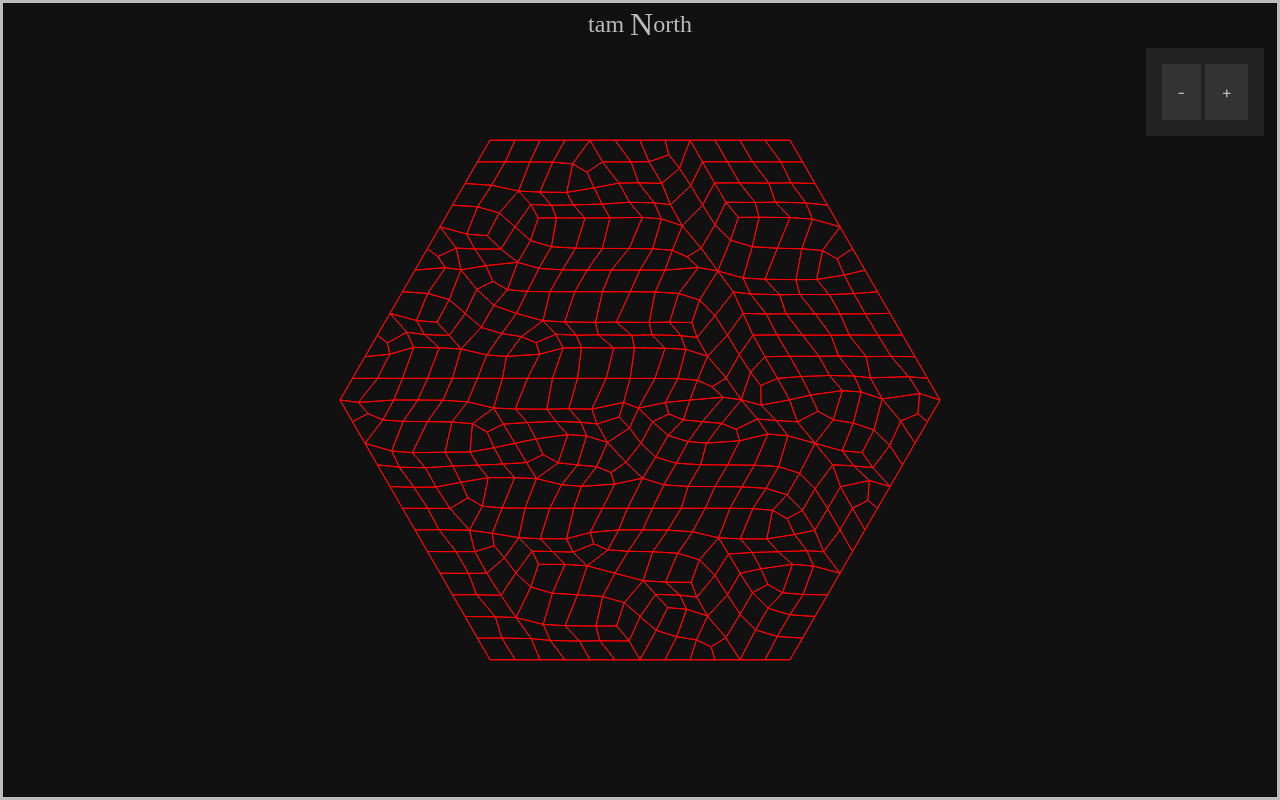
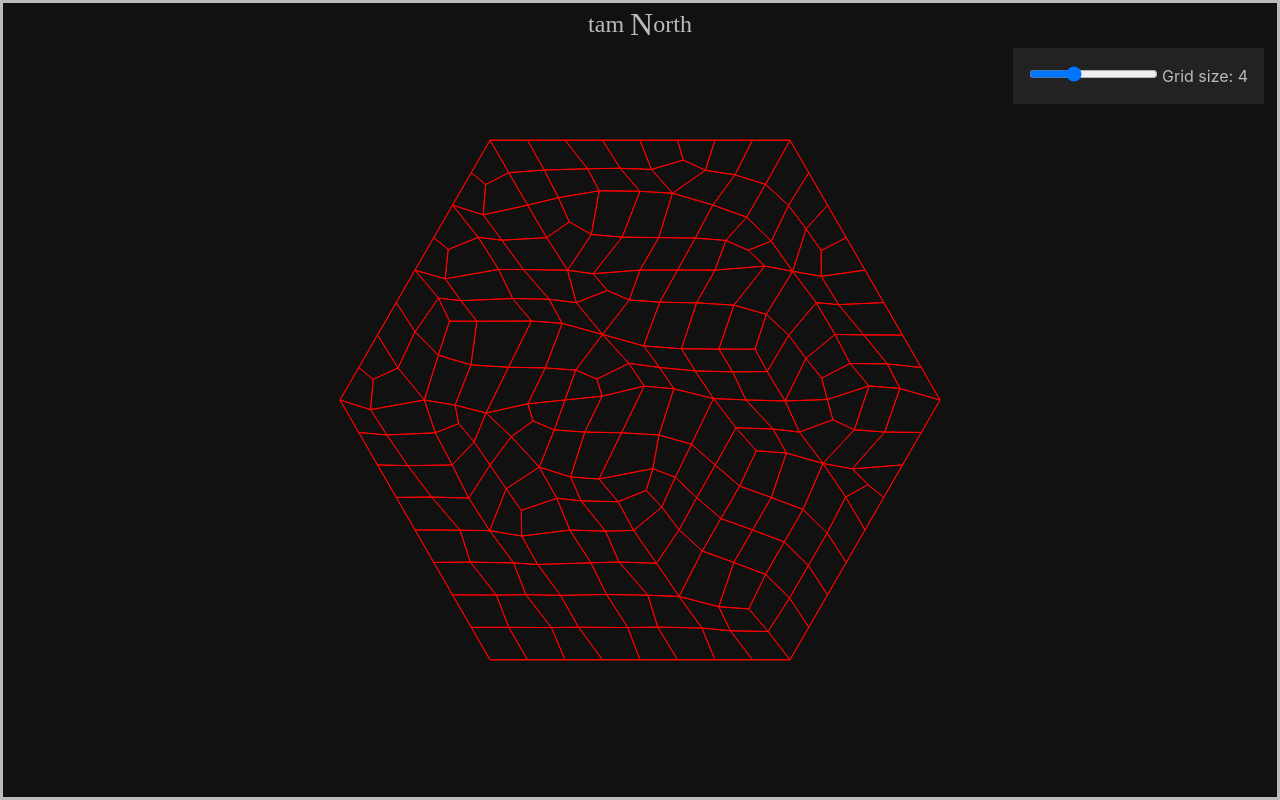
Before and after one commit to TamNorth/TamNorth, a SvelteKit app in the folder TN-portfolio-sv/: page /grid in a window 1280 px wide. Built offline with nearby package versions, Linux system fonts and the light colour scheme; some icons are missing.

Commit message:
grid | add grid size slider & remove zoom buttons

```diff
--- a/TN-portfolio-sv/src/lib/shared/Canvas2D/utils.js
+++ b/TN-portfolio-sv/src/lib/shared/Canvas2D/utils.js
@@ -1,4 +1,4 @@
-export function paintShapes({context, origin, shapes, scale, colour}) {
+export function paintShapes({context, origin, shapes, scale = 1, colour}) {
 	const defaultColour = 'red';
 
 	shapes.forEach(({ vertices, colour: shapeColour }) => {
--- a/TN-portfolio-sv/src/lib/shared/Tile.svelte
+++ b/TN-portfolio-sv/src/lib/shared/Tile.svelte
@@ -1,13 +1,15 @@
 <script>
-	let { children = () => {} } = $props();
+	let { children = () => {}, style = '' } = $props();
 </script>
 
-<div class="tile">
+<div class="tile" {style}>
 	{@render children()}
 </div>
 
 <style>
 	.tile {
+		display: flex;
+		gap: var(--base-spacing);
 		padding: var(--base-spacing);
 		background-color: var(--background-colour-tile);
 	}
--- a/TN-portfolio-sv/src/routes/grid/+page.svelte
+++ b/TN-portfolio-sv/src/routes/grid/+page.svelte
@@ -3,10 +3,12 @@
 	import Canvas2D from '$lib/shared/Canvas2D/Canvas2D.svelte';
 	import { paintShapes } from '$lib/shared/Canvas2D/utils.js';
 	import Tile from '$lib/shared/Tile.svelte';
-	import Button from '$lib/shared/Button.svelte';
 
-	const INITIAL_SCALE = 50;
+	const INITIAL_SCALE = 300;
+	const DEFAULT_GRID_SIZE = 4;
 	const SPRING_LENGTH = 0.2;
+	const SPRING_STRENGTH = 0.2;
+	const RELAXATION_PASSES = 5;
 
 	const fillWithCount = (array: number[], start: number = 0) =>
 		array.fill(0).map((_, i) => i + start);
@@ -246,7 +248,7 @@
 	}
 
 	function relaxGrid({ vertices, edges }, size, stepNum = 1) {
-		const SPRING_STRENGTH = 0.2;
+		const springStrength = SPRING_STRENGTH;
 
 		const newVertices = structuredClone(vertices);
 
@@ -260,8 +262,8 @@
 				const isBoundaryVertex = yIndex === size || xIndex + yIndex === 2 * size;
 
 				if (!isBoundaryVertex) {
-					newVertices[vertex].x += vertexForces[vertex].x * SPRING_STRENGTH;
-					newVertices[vertex].y += vertexForces[vertex].y * SPRING_STRENGTH;
+					newVertices[vertex].x += vertexForces[vertex].x * springStrength;
+					newVertices[vertex].y += vertexForces[vertex].y * springStrength;
 				}
 			}
 		}
@@ -279,7 +281,11 @@
 		const { vertices, edges } = interpolate(mergedShapes);
 
 		const normalisedVertices = normaliseGrid(vertices);
-		const relaxedVertices = relaxGrid({ vertices: normalisedVertices, edges }, gridSize, 5);
+		const relaxedVertices = relaxGrid(
+			{ vertices: normalisedVertices, edges },
+			gridSize,
+			RELAXATION_PASSES
+		);
 
 		const formattedEdges = getEdgeCoords({ vertices: relaxedVertices, edges });
 
@@ -291,15 +297,17 @@
 		// console.log(vertices);
 	}
 
-	const { vertices, edges } = makeHex(6);
+	let gridSize = $state(DEFAULT_GRID_SIZE);
+
+	const { vertices, edges } = $derived(makeHex(gridSize));
 
 	const canvasFn = ({ canvas, mouseClick, w, h }) => {
-		const ctx = canvas.getContext('2d');
+		const context = canvas.getContext('2d');
 		const origin = $state({ x: w / 2, y: h / 2 });
 
 		$effect(() => {
-			ctx.clearRect(0, 0, w, h);
-			paintShapes({ context: ctx, origin, shapes: edges, scale });
+			context.clearRect(0, 0, w, h);
+			paintShapes({ context, origin, shapes: edges, scale: scale / gridSize });
 		});
 
 		$effect(() => {
@@ -318,8 +326,10 @@
 <Canvas2D {canvasFn} />
 <div class="toolbar">
 	<Tile>
-		<Button onClick={() => handleZoom('out')}>-</Button>
-		<Button onClick={() => handleZoom('in')}>+</Button>
+		<label>
+			<input type="range" bind:value={gridSize} min="1" max="10" />
+			Grid size: {gridSize}
+		</label>
 	</Tile>
 </div>
 
```
